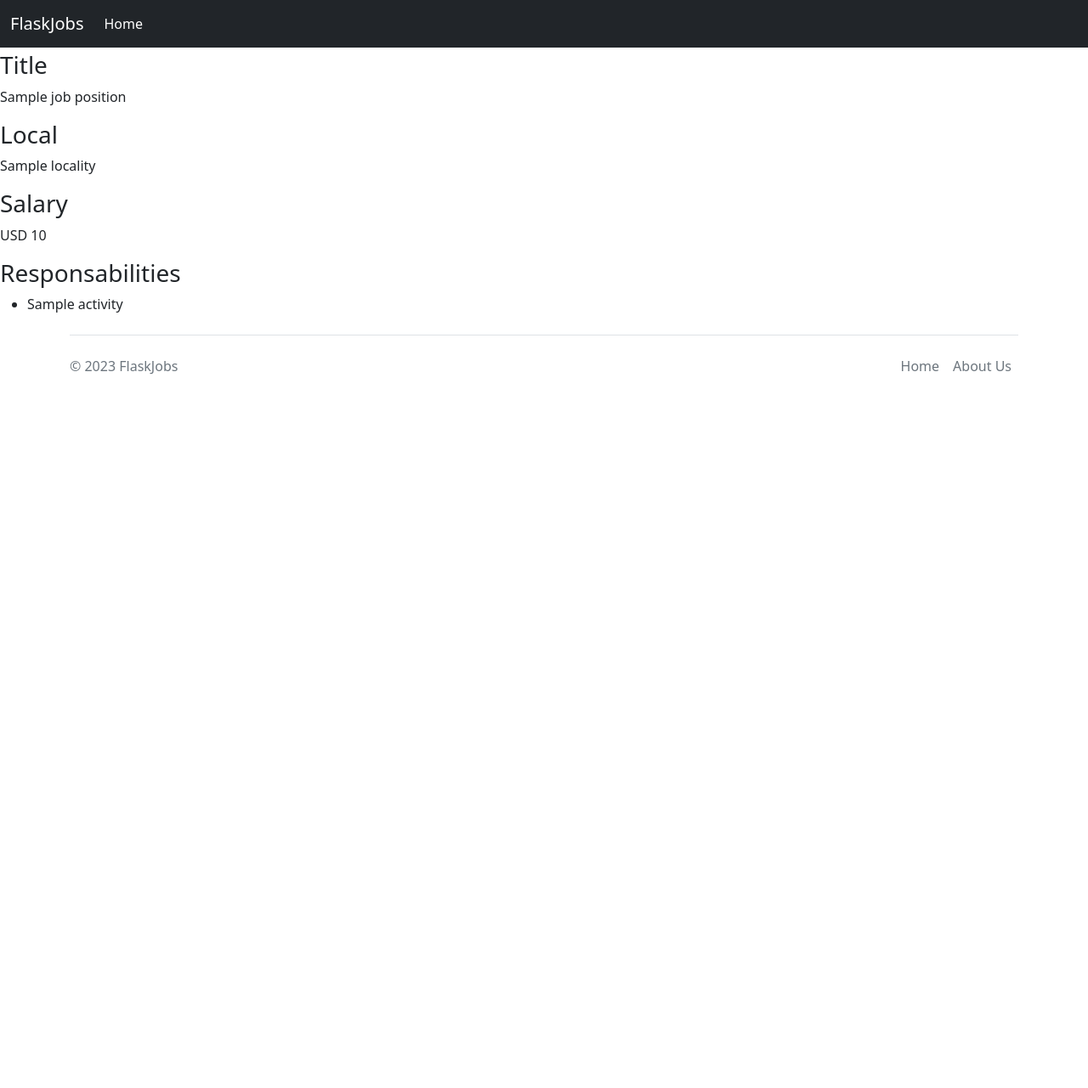
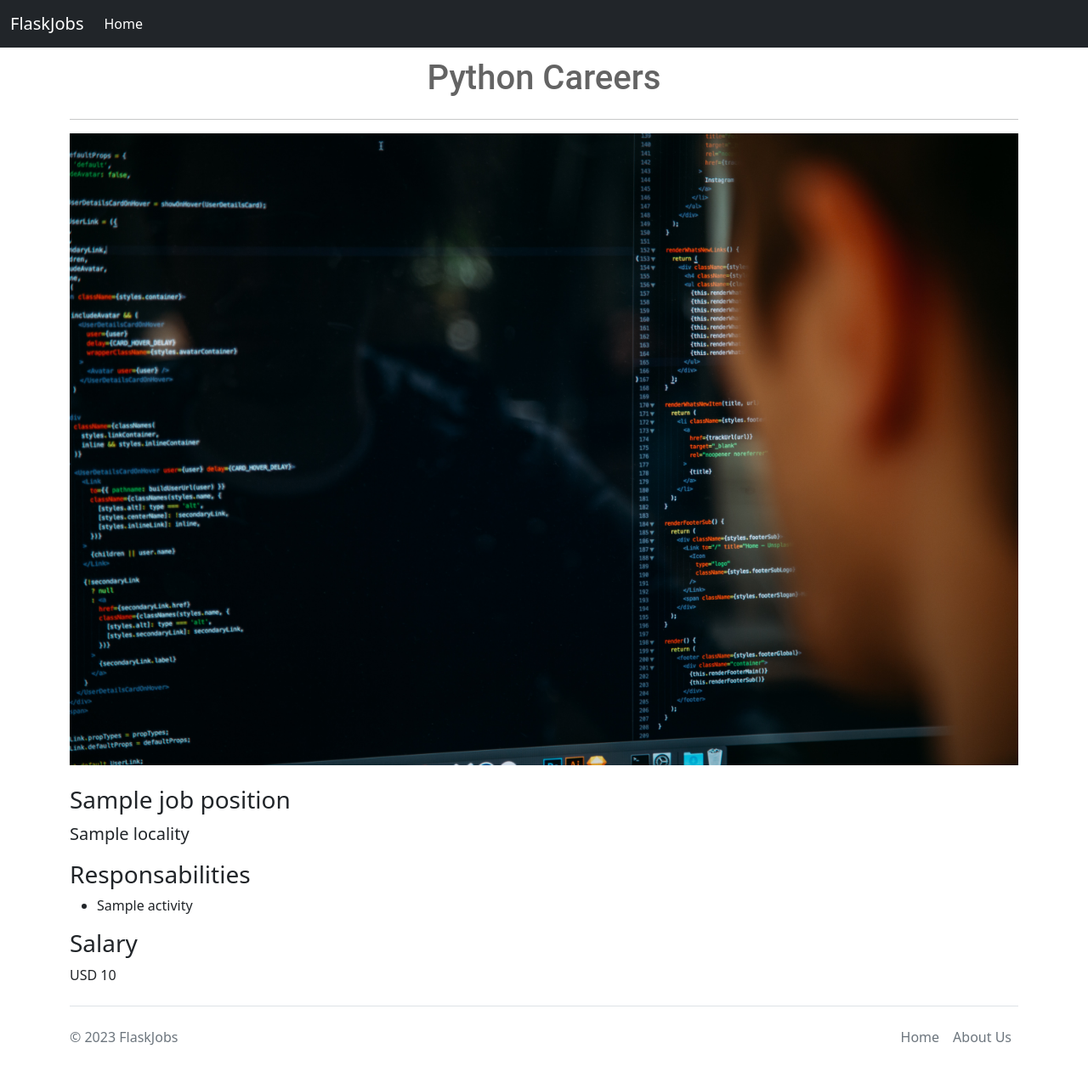
Before and after one commit to s4imu/Flask-Jobs, a Flask app: template templates/jobpositiondetail.html in a window 1280 px wide. Shown: the whole page at 85% size. Before the commit the page ends 441 px from the top, so only its background shows below. Run offline with Flask 3, Linux system fonts and the light colour scheme; the template is opened without the code that fills it: most values are stand-ins (such as "Sample title", 1, 10 or a date in 2020).

Commit message:
FEAT: job position detail page

```diff
--- a/templates/jobpositiondetail.html
+++ b/templates/jobpositiondetail.html
@@ -10,18 +10,22 @@
 </head>
 <body>
   {% include 'includes/navbar.html' %}
-    <h3>Title</h3>
-    <p>{{job_position.title}}</p>
-    <h3>Local</h3>
-    <p>{{job_position.locality}}</p>
-    <h3>Salary</h3>
-    <p>{{job_position.currency}} {{job_position.salary}}</p>
+    <div class="container">
+      <h1 class="text-center mt-2 mb-4">Python Careers</h1>
+      <hr>
+          <img class="img-fluid" src={{url_for('static', filename='job_apply.jpg')}} />
+      <br><br>
+      <h3>{{job_position.title}}</h3>
+      <p class="lead">{{job_position.locality}}</p>
       <h3>Responsabilities</h3>
       <ul>
       {% for activity in job_position.activities %}
         <li>{{activity}}</li>
       {%endfor%}
       </ul>
+      <h3>Salary</h3>
+      <p>{{job_position.currency}} {{job_position.salary}}</p>
+    </div>
   {% include 'includes/footer.html' %}
 </body>
 </html>
```
Also changed, not shown: static/job_apply.jpg (added). Lines whose indentation alone changed are shown as unchanged.
